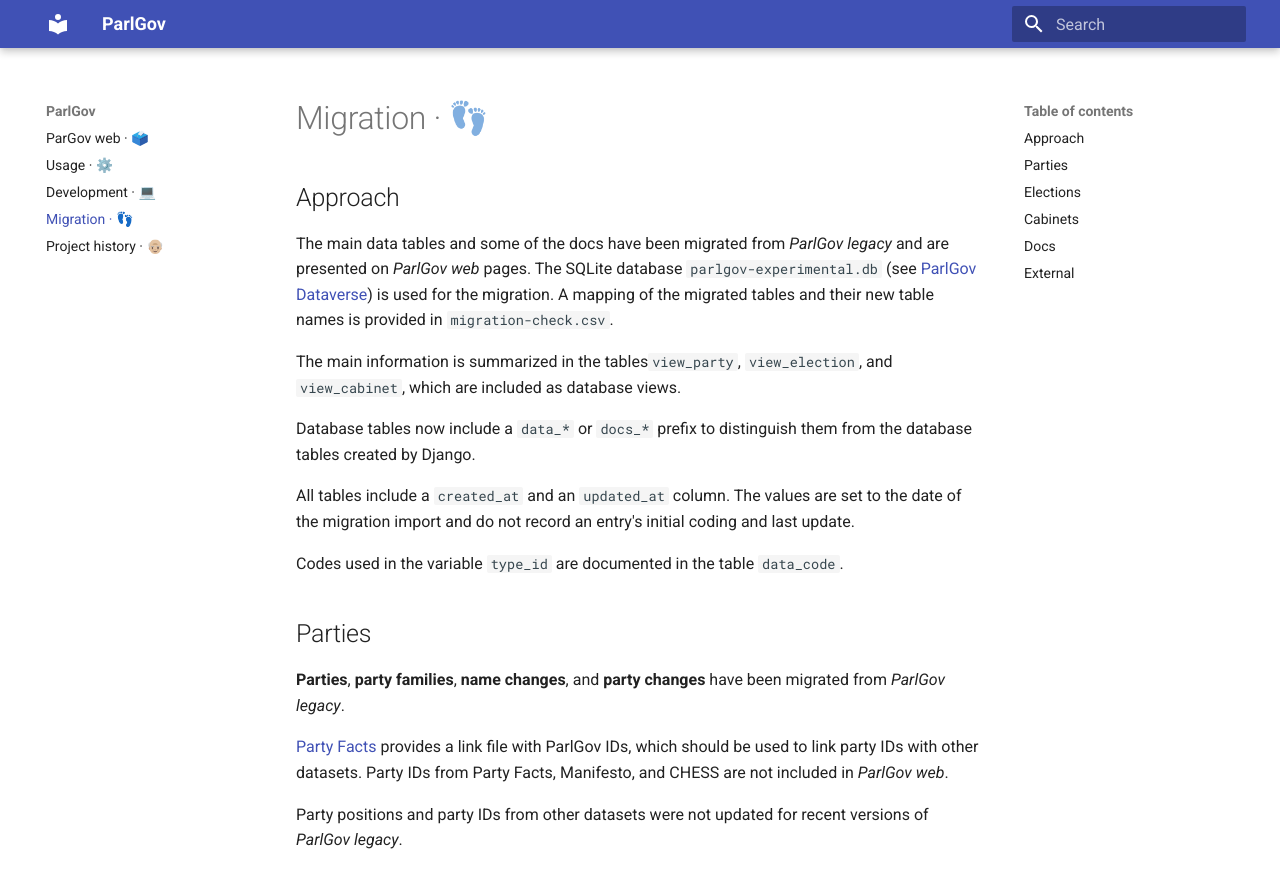
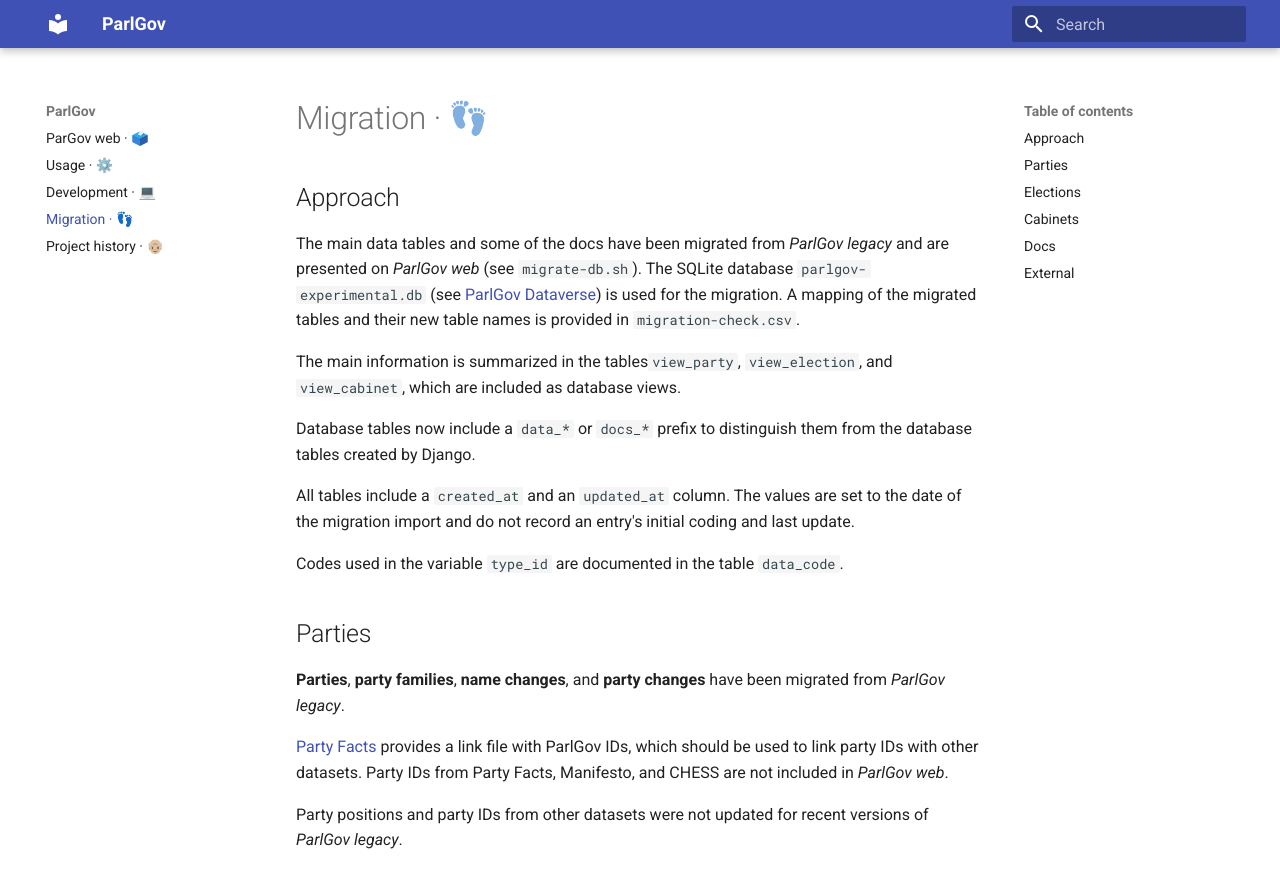
Before and after one commit to hdigital/parlgov-web, an MkDocs documentation site: the page built from docs/migration.md, in a window 1280 px wide and 900 px high. Shown: the top 888 px of the window. Built offline with MkDocs 1.6.1 and Material for MkDocs 9.7.7, drawn with Linux system fonts in a browser that asks for light colours.

Commit message:
Make R migration database optional
- run R only if installed
- add migration script to docs
- test migration in codespace

```diff
--- a/docs/migration.md
+++ b/docs/migration.md
@@ -3,8 +3,8 @@
 ## Approach
 
 The main data tables and some of the docs have been migrated from _ParlGov
-legacy_ and are presented on _ParlGov web_ pages. The SQLite database
-`parlgov-experimental.db` (see [ParlGov
+legacy_ and are presented on _ParlGov web_ (see `migrate-db.sh`). The SQLite
+database `parlgov-experimental.db` (see [ParlGov
 Dataverse](https://dataverse.harvard.edu/dataset.xhtml?persistentId=doi:10.7910/DVN/2VZ5ZC))
 is used for the migration. A mapping of the migrated tables and their new table
 names is provided in `migration-check.csv`.
```
Also changed, not shown: 3 other files.
